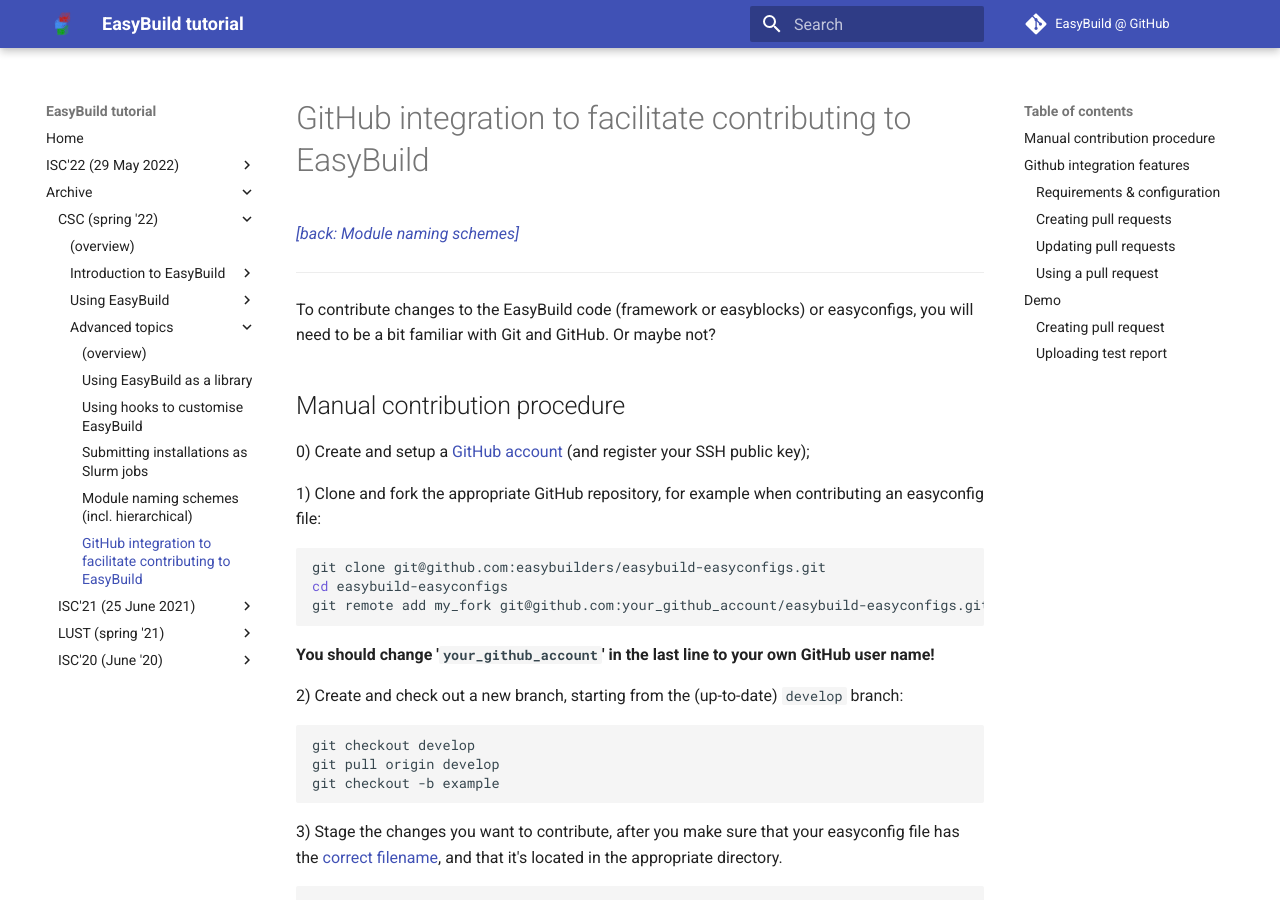
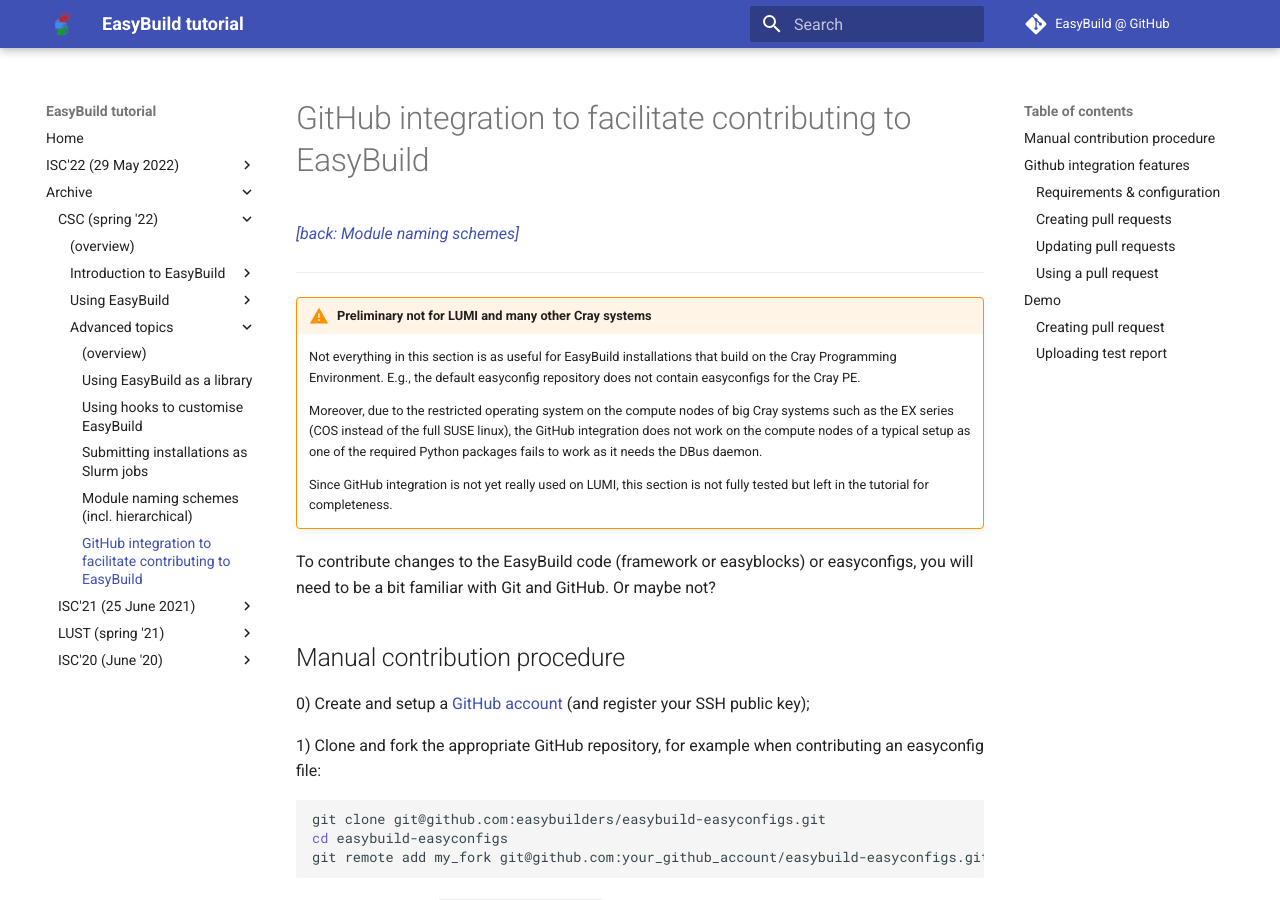
Before and after one commit to easybuilders/easybuild-tutorial, an MkDocs documentation site: the page built from docs/2022-CSC_and_LO/3_05_github_integration.md, in a window 1280 px wide and 900 px high. Built offline with MkDocs 1.6.1 and Material for MkDocs 9.7.7, drawn with Linux system fonts in a browser that asks for light colours; some of the changed text lies outside the part shown.

Commit message:
GitHub integration section, mostly old text and not all suited for LUMI.

````diff
--- a/docs/2022-CSC_and_LO/3_05_github_integration.md
+++ b/docs/2022-CSC_and_LO/3_05_github_integration.md
@@ -3,6 +3,20 @@
 *[[back: Module naming schemes]](3_04_module_naming_schemes.md)*
 
 ---
+
+!!! Warning "Preliminary not for LUMI and many other Cray systems"
+
+    Not everything in this section is as useful for EasyBuild installations that build
+    on the Cray Programming Environment. E.g., the default easyconfig repository does
+    not contain easyconfigs for the Cray PE.
+
+    Moreover, due to the restricted operating system on the compute nodes of big
+    Cray systems such as the EX series (COS instead of the full SUSE linux),
+    the GitHub integration does not work on the compute nodes of a typical setup as
+    one of the required Python packages fails to work as it needs the DBus daemon.
+
+    Since GitHub integration is not yet really used on LUMI, this section is not fully
+    tested but left in the tutorial for completeness.
 
 To contribute changes to the EasyBuild code (framework or easyblocks) or easyconfigs,
 you will need to be a bit familiar with Git and GitHub. Or maybe not?
@@ -94,11 +108,6 @@
 **Additional dependencies**
 
 Both the `GitPython` and `keyring` Python packages as well as the `keyrings.cryptfile` add-on package must be installed.
-In the prepared environment, you can do this via:
-
-```shell
-pip3 install --user GitPython keyring keyrings.cryptfile
-```
 
 !!! Note
     You may experiences problems installing the ``cryptography`` Python packages,
@@ -294,6 +303,15 @@
 
 ## Demo
 
+!!! Warning "Not currently suited for LUMI"
+
+    This is text from a previous (non-Cray) version of the tutorial. The demo does require
+    a number of files not installed on LUMI after going through this tutorial,
+    and someone who can master the repository used to clean up again.
+    However, having a look at the output (which was generated in the spring of 2021 on
+    the CSC system puhti) still offers some information, so the demo was left in this
+    version of the tutorial.
+
 That is a lot to digest, so let us make this a bit more concrete with an example:
 we will open a pull request for the [`eb-tutorial` example software](../adding_support_software/#example) to *a fork* of the [`easybuild-easyconfigs` repository](https://github.com/easybuilders/easybuild-easyconfigs) using the `eb` command,
 and submit a test report in it.
````
